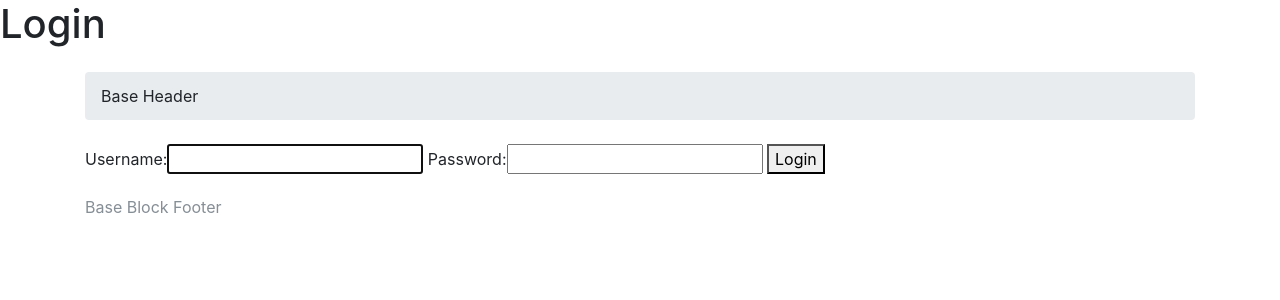
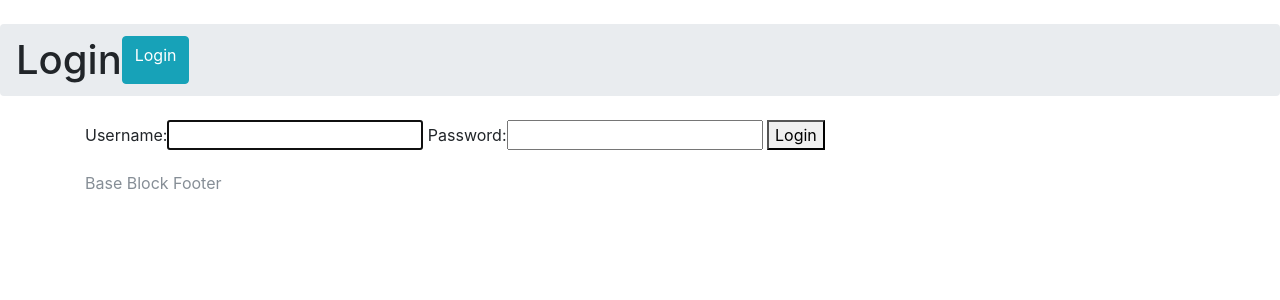
Before and after one commit to GarrettArm/TheDjangoBook, a Django app: page /accounts/login/ in a window 1280 px wide. Shown: the top 300 px of the page. Run offline with Django 3.2, Linux system fonts and the light colour scheme; some libraries are stand-ins or nearby versions.

Commit message:
whitespace changes & template work

```diff
--- a/mysite_project/etextbook/urls.py
+++ b/mysite_project/etextbook/urls.py
@@ -4,6 +4,4 @@ from etextbook import views
 app_name = 'etextbook'
 urlpatterns = [
     path('', views.SpreadsheetView.as_view(), name='upload'),
-    # path('', views.read_spreadsheet, name='upload_spreadsheet'),
-
 ]
--- a/mysite_project/etextbook/views.py
+++ b/mysite_project/etextbook/views.py
@@ -1,5 +1,4 @@
 import os
-from django.shortcuts import render
 from django.http import HttpResponse
 from django.views.generic.edit import FormView
 from django.urls import reverse_lazy
--- a/mysite_project/mysite/settings.py
+++ b/mysite_project/mysite/settings.py
@@ -42,6 +42,7 @@ INSTALLED_APPS = [
     'polls.apps.PollsConfig',
     'channels',
     'chatroom.apps.ChatConfig',
+    'debug_toolbar',
 ]
 
 MIDDLEWARE = [
@@ -52,6 +53,7 @@ MIDDLEWARE = [
     'django.contrib.auth.middleware.AuthenticationMiddleware',
     'django.contrib.messages.middleware.MessageMiddleware',
     'django.middleware.clickjacking.XFrameOptionsMiddleware',
+    'debug_toolbar.middleware.DebugToolbarMiddleware',
 ]
 
 ROOT_URLCONF = 'mysite.urls'
@@ -142,3 +144,5 @@ STATIC_URL = '/static/'
 STATICFILES_DIRS = [
     os.path.join(BASE_DIR, 'static'),
 ]
+
+INTERNAL_IPS = ['127.0.0.1', ]
--- a/mysite_project/mysite/urls.py
+++ b/mysite_project/mysite/urls.py
@@ -18,6 +18,7 @@ Including another URLconf
 from django.urls import path, include
 from django.contrib import admin
 from django.contrib.auth.views import login, logout
+import debug_toolbar
 
 from . import views
 
@@ -39,3 +40,5 @@ urlpatterns = [
     path('', views.FrontView.as_view(), name='hello_url'),
 
 ]
+
+urlpatterns = [path('__debug__', include(debug_toolbar.urls)), ] + urlpatterns
--- a/mysite_project/templates/base.html
+++ b/mysite_project/templates/base.html
@@ -1,24 +1,28 @@
-<html>
+<!DOCTYPE html>
+
 {% load static %}
-<link rel="stylesheet" type="text/css" href="{% static 'bootstrap/css/bootstrap.min.css' %}" />
-<script src="{% static "chatroom/js/jquery-1.12.2.min.js" %}" type="text/javascript"></script>
-<script src="{% static "channels/js/websocketbridge.js" %}" type="text/javascript"></script>
+
 <head>
     <title>
     {% block title %}A Base Template Page{% endblock %}
     </title>
+    <link rel="stylesheet" type="text/css" href="{% static 'bootstrap/css/bootstrap.min.css' %}" />
+    <script src="{% static "chatroom/js/jquery-1.12.2.min.js" %}" type="text/javascript"></script>
+    <script src="{% static "channels/js/websocketbridge.js" %}" type="text/javascript"></script>
+    {% block extra_head %}{% endblock %}
 </head>
 <body>
     <header>
-        <h1>{% block header_text %}{% endblock %}</h1>
+        <h1 class="breadcrumb my-4">
+            <li class=breadcrumb-item-active>{% block header %}Base Header{% endblock header %}</li>
         {% if user.is_authenticated %}
-            <a href="/accounts/logout/">Logout</a>
+            <a href="/accounts/logout/" class="btn btn-info" role="button">Logout</a>
+        {% else %}
+            <a href="/accounts/login/" class="btn btn-info" role="button">Login</a>
         {% endif %}
+        </h1>
     </header>
     <div class="container">
-        <ol class="breadcrumb my-4">
-            <li class=breadcrumb-item-active>{% block header %}Base Header{% endblock header %}</li>
-        </ol>
         <p class="lead">
         {% block content %}
             <p>Base Block Content</p>
@@ -29,9 +33,9 @@
     {% endblock extra_body%}
     <footer class="footer">
         <div class="container">
-            <p class="text-muted">{% block footer %}Base Block Footer{% endblock footer %}</p>
+            <p class="text-muted">
+            {% block footer %}Base Block Footer{% endblock footer %}</p>
         </div>
     </footer>
-
 </body>
 </html>
--- a/mysite_project/templates/chatroom/404.html
+++ b/mysite_project/templates/chatroom/404.html
@@ -1,7 +1,7 @@
 {% extends "base.html" %}
 
 {% block title %}Not Found{% endblock %}
-{% block header_text %}Not Found{% endblock %}
+{% block header %}Not Found{% endblock %}
 
 {% block content %}
 
--- a/mysite_project/templates/chatroom/500.html
+++ b/mysite_project/templates/chatroom/500.html
@@ -1,7 +1,7 @@
 {% extends "base.html" %}
 
 {% block title %}Server Error{% endblock %}
-{% block header_text %}Server Error{% endblock %}
+{% block header %}Server Error{% endblock %}
 
 {% block content %}
 
--- a/mysite_project/templates/chatroom/index.html
+++ b/mysite_project/templates/chatroom/index.html
@@ -1,11 +1,12 @@
 {% extends "base.html" %}
 
 {% block title %}MultiChat Example{% endblock %}
-{% block header_text %}MultiChat Example{% endblock %}
+{% block header %}MultiChat Example{% endblock %}
 
 {% block content %}
 
     <ul class="rooms">
+        <h3>Open Rooms:</h3>
         {% for room in rooms %}
             <li class="room-link" data-room-id="{{ room.id }}">{{ room }}</li>
         {% empty %}
--- a/mysite_project/templates/chatroom/registration/login.html
+++ b/mysite_project/templates/chatroom/registration/login.html
@@ -1,7 +1,7 @@
 {% extends "base.html" %}
 
 {% block title %}Login{% endblock %}
-{% block header_text %}Login{% endblock %}
+{% block header %}Login{% endblock %}
 
 {% block content %}
 
--- a/mysite_project/templates/mysite/frontpage.html
+++ b/mysite_project/templates/mysite/frontpage.html
@@ -1,5 +1 @@
 {% extends 'base.html' %}
-
-{% block content %}
-Hello World
-{% endblock content %}
--- a/mysite_project/templates/registration/login.html
+++ b/mysite_project/templates/registration/login.html
@@ -1,7 +1,7 @@
 {% extends "base.html" %}
 
 {% block title %}Login{% endblock %}
-{% block header_text %}Login{% endblock %}
+{% block header %}Login{% endblock %}
 
 {% block content %}
 
```
Also changed, not shown: mysite_project/books/views.py (+6 -2 lines), mysite_project/chatroom/models.py (+0 -7 lines), mysite_project/chatroom/utils.py (+1 -9 lines), mysite_project/templates/chatroom/base.html (deleted, +0 -27 lines).
